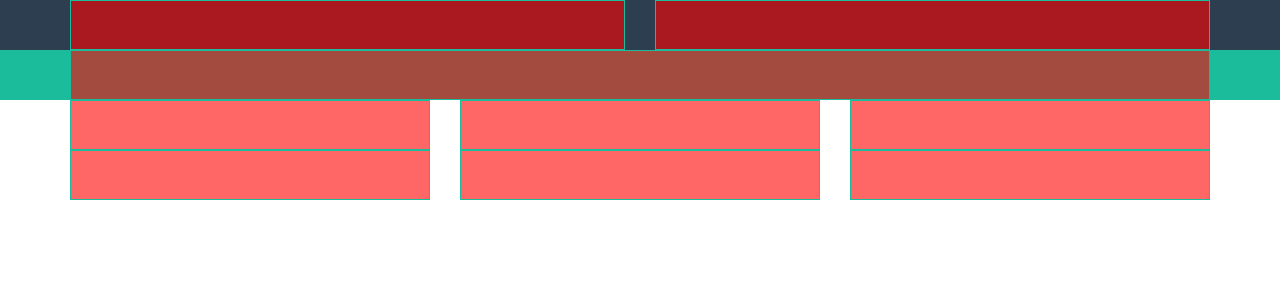
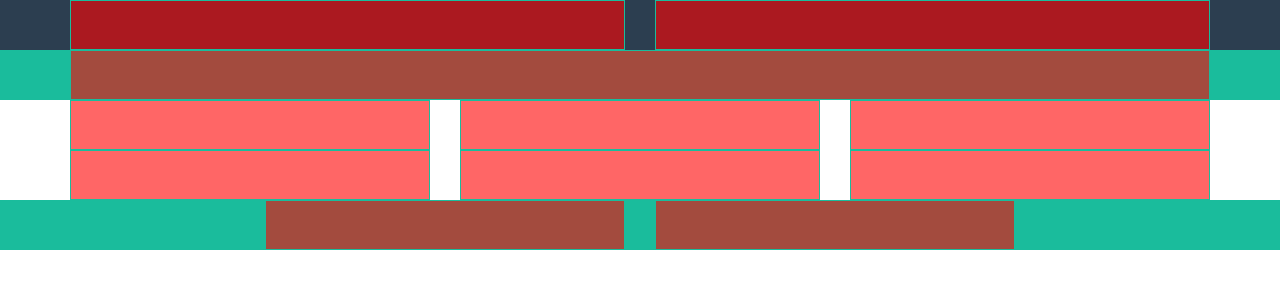
Before and after one commit to FabioMezzina/html-css-bootstrap-freelancer, a plain HTML site: page index.html in a window 1280 px wide. Drawn offline with nearby package versions, Linux system fonts and the light colour scheme.

Commit message:
add about section

```diff
--- a/css/style.css
+++ b/css/style.css
@@ -11,6 +11,10 @@ body {
   background-color: #1abc9c;
 }
 
+#about {
+  background-color: #1abc9c;
+}
+
 /* debug box */
 .box {
   background: rgba(255,0,0,0.6);
--- a/index.html
+++ b/index.html
@@ -30,6 +30,7 @@
         </div>
       </div>
     </nav>
+
     <!-- MAIN HEADER -->
     <header id="main-head">
       <div class="container">
@@ -42,6 +43,7 @@
         </div>
       </div>
     </header>
+
     <!-- PORTFOLIO section -->
     <section id="portfolio">
       <!-- h2 + star -->
@@ -81,5 +83,26 @@
       </div>
     </section>
 
+    <!-- ABOUT section -->
+    <section id="about">
+      <!-- h2 + star -->
+      <div class="container">
+        <div class="row">
+          <div class="col-xs-12 col-md-4 col-md-offset-2">
+            <div class="box">
+              <!-- contents -->
+            </div>
+          </div>
+          <div class="col-xs-12 col-md-4">
+            <div class="box">
+              <!-- contents -->
+            </div>
+          </div>
+        </div>
+      </div>
+        <!-- free download button -->
+    </section>
+
+
   </body>
 </html>
```
